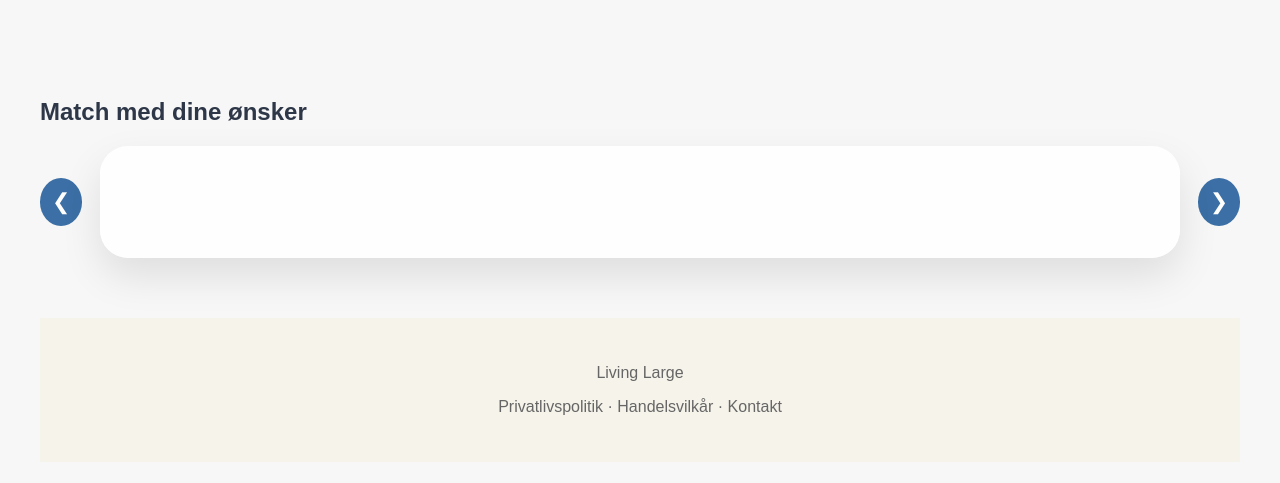
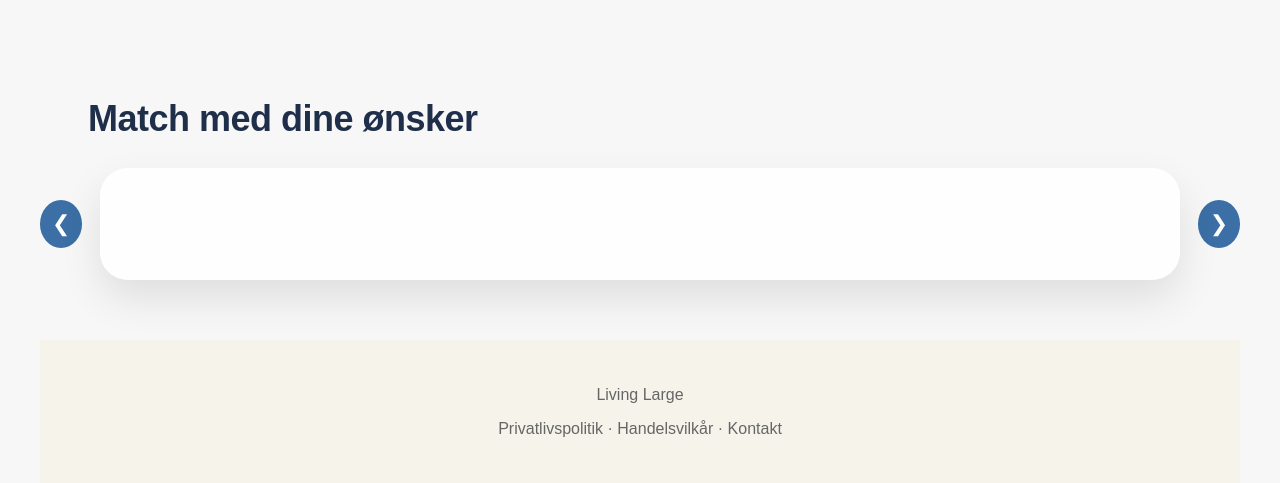
Before and after one commit to womberggaming-maker/LivingLarge, a Flask app: page / in a window 1280 px wide. Shown: the part 1610-2093 px from the top of the page. Before the commit the page ends 2072 px from the top, so only its background shows below. Run offline with Flask 3, Linux system fonts and the light colour scheme.

Commit message:
results title

```diff
--- a/LivingLarge/static/style.css
+++ b/LivingLarge/static/style.css
@@ -1347,6 +1347,26 @@ color:#2b4b70;
         .top-pick-btn:hover{
             opacity:0.92;
         }
+        .results-section .results-title {
+            font-size: 36px;
+            font-weight: 700;
+            color: #1f2f4a;
+            margin: 0 0 28px 48px;
+            letter-spacing: -0.5px;
+        }
+
+
+
+
+
+
+
+
+
+
+
+
+
         @media (max-width: 900px){
         .top-pick-content{
             grid-template-columns:1fr;
```
